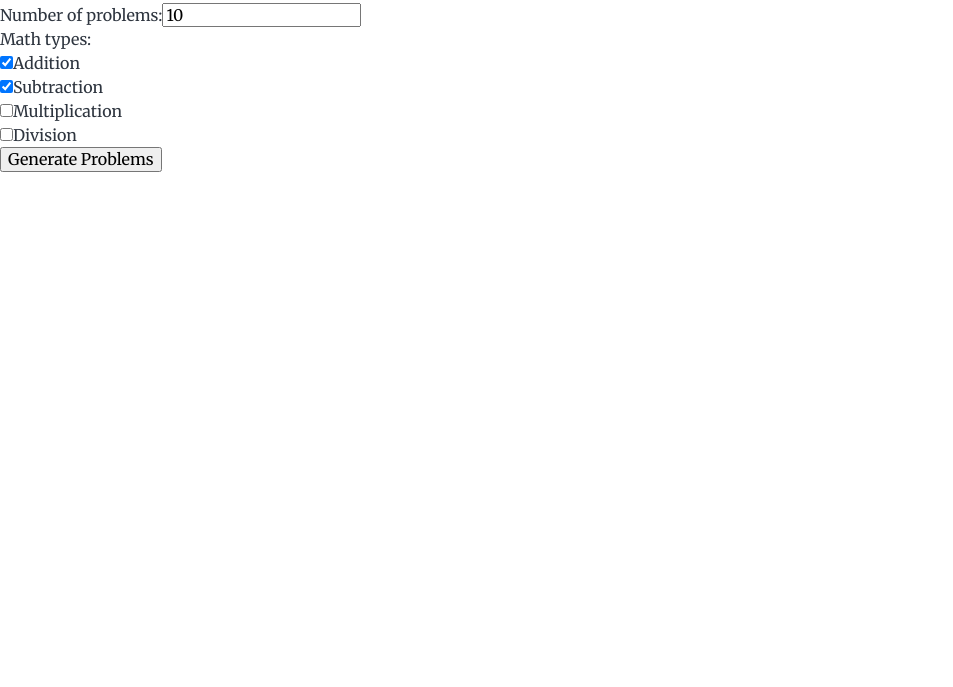
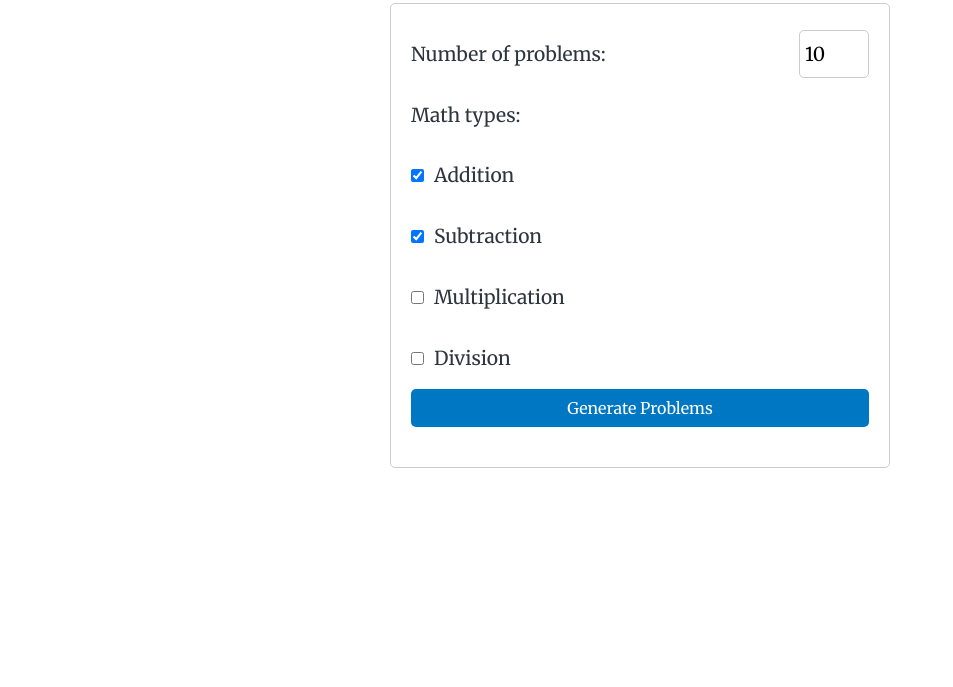
Before and after one commit to steve-phan/thongtin.de, a Gatsby site: page /math in a window 1280 px wide. Shown: the part 113-800 px from the top of the page, without its empty margins (0-953 px from the left). Built offline with nearby package versions, Linux system fonts and the light colour scheme; Gatsby itself is replaced by a stand-in of ours; what @react-pdf/renderer would draw is missing.

Commit message:
add styles for MathGenerator component

```diff
--- a/src/components/MathGenerator/MathGenerator.tsx
+++ b/src/components/MathGenerator/MathGenerator.tsx
@@ -2,6 +2,7 @@ import React, { useState } from "react"
 
 import { generateProblems } from "./MathGenerator.helpers"
 import { PrintableMathProblems } from "./PrintableMathProblems"
+import "./MathGerator.css"
 
 export function MathGenerator() {
   const [numProblems, setNumProblems] = useState(10)
@@ -43,8 +44,8 @@ export function MathGenerator() {
       {showPdf && problems ? (
         <PrintableMathProblems problems={problems} />
       ) : (
-        <div>
-          <div>
+        <div className="container">
+          <div className="numProblems">
             <label htmlFor="numProblems">Number of problems:</label>
             <input
               type="number"
--- /dev/null
+++ b/src/components/MathGenerator/MathGerator.css
@@ -0,0 +1,53 @@
+.container {
+  max-width: 500px;
+  margin: 0 auto;
+  padding: 20px;
+  border: 1px solid #ccc;
+  border-radius: 5px;
+  display: flex;
+  flex-direction: column;
+}
+.numProblems {
+  display: flex;
+  justify-content: space-between;
+  align-items: center;
+}
+
+label {
+  display: block;
+  padding: 16px 0;
+  font-size: 1.2rem;
+  margin-right: 10px;
+}
+
+input[type="number"] {
+  font-size: 1.2rem;
+  padding: 5px;
+  border-radius: 5px;
+  border: 1px solid #ccc;
+  width: 70px;
+  height: 48px;
+}
+
+input[type="checkbox"] {
+  margin-right: 10px;
+}
+
+button {
+  background-color: #0077c2;
+  color: #fff;
+  padding: 10px 20px;
+  border: none;
+  border-radius: 5px;
+  font-size: 1.2rem;
+  cursor: pointer;
+  margin-top: 10px;
+}
+
+.problems {
+  margin-top: 20px;
+}
+
+.problems div {
+  margin-bottom: 10px;
+}
--- a/src/pages/math.tsx
+++ b/src/pages/math.tsx
@@ -4,7 +4,7 @@ import { MathGenerator } from "../components/MathGenerator/MathGenerator"
 const Math = () => {
   return (
     <div>
-      <h1>Kids Math Generator</h1>
+      <h1 style={{ textAlign: "center" }}>Kids Math Generator</h1>
       <MathGenerator />
     </div>
   )
```
